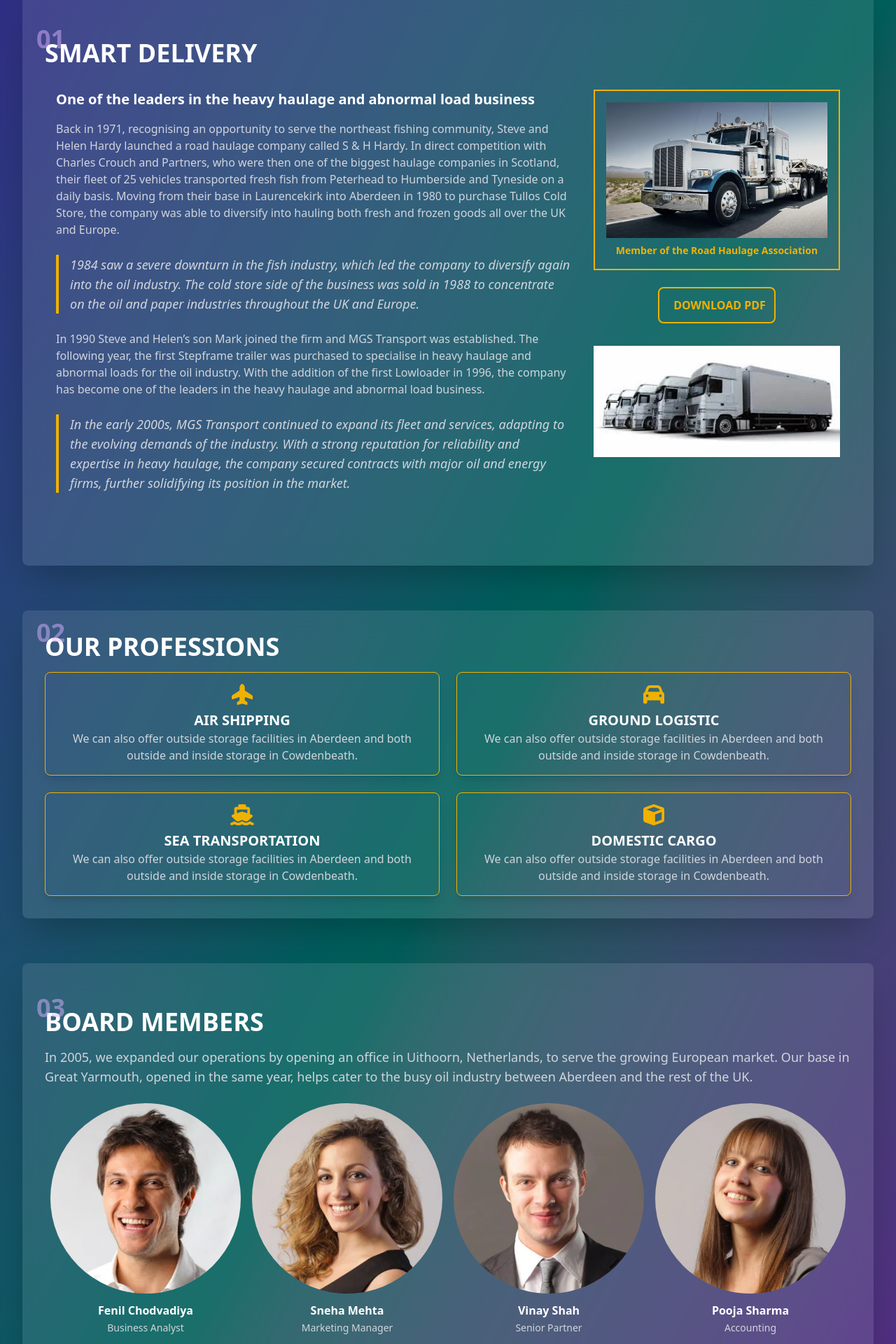
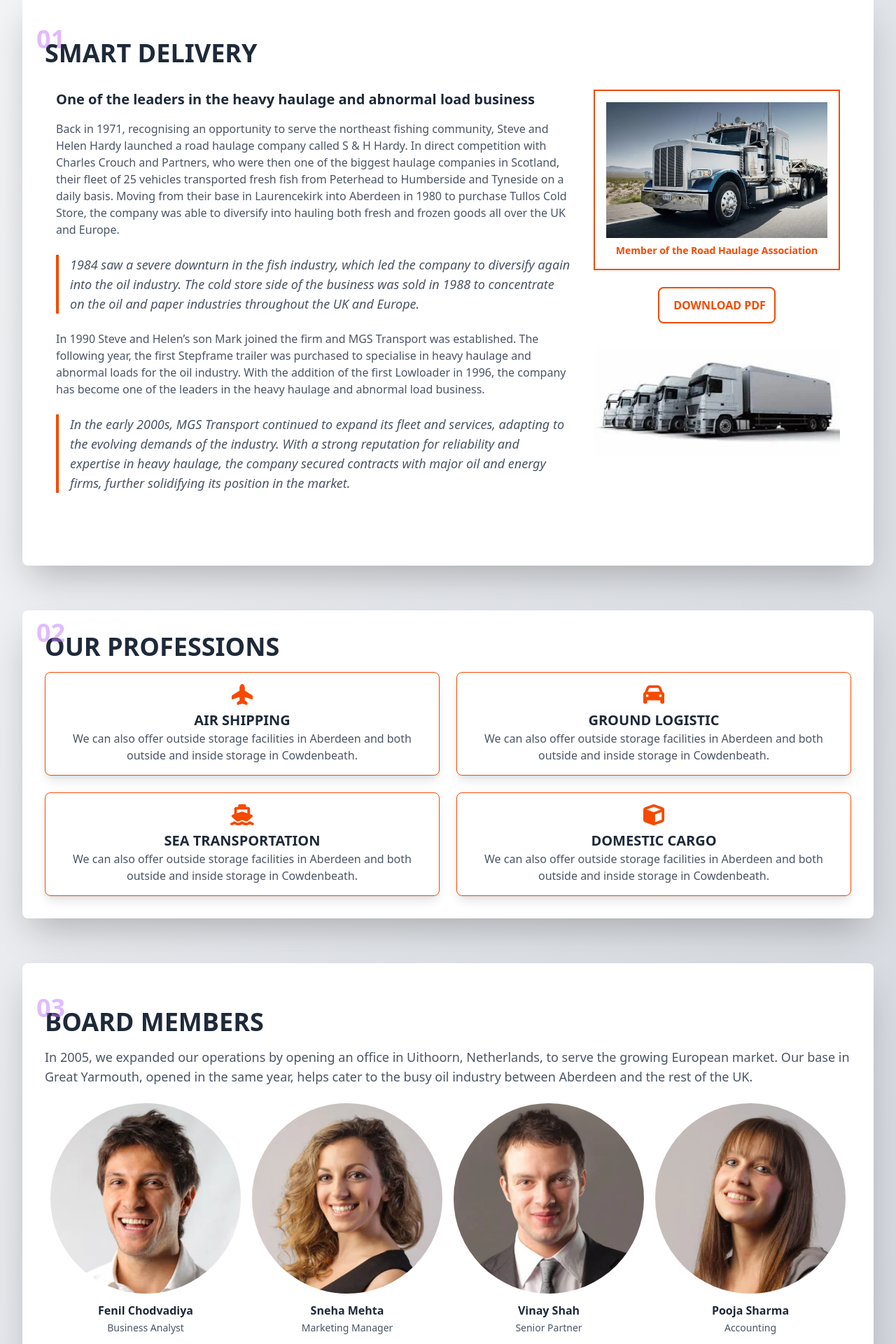
Before and after one commit to Fenil412/Mined_Hackathon_2025, a React (Vite) app in the folder client/: page /about in a window 1280 px wide. Shown: the part 140-2060 px from the top of the page at 70% size. Built offline with nearby package versions, Linux system fonts and the light colour scheme.

Commit message:
updated all pages

```diff
--- a/client/src/components/About/About.jsx
+++ b/client/src/components/About/About.jsx
@@ -41,14 +41,18 @@ const About = () => {
   ];
 
   return (
-    <div className="min-h-screen bg-gradient-to-br from-indigo-900 via-teal-800 to-purple-900 animate-gradient py-16">
+    <div className="min-h-screen bg-gradient-to-br from-gray-100 to-gray-300 dark:from-gray-800
+    dark:to-gray-700 py-16">
       <div className="container mx-auto px-4 sm:px-6 lg:px-8">
         {/* Section 1: SMART DELIVERY */}
-        <section className="about-us py-16 bg-white/10 backdrop-blur-lg rounded-lg shadow-2xl hover:shadow-3xl transition-all duration-500 p-8 mb-16">
+        <section className="about-us py-16 bg-white dark:bg-gray-900 backdrop-blur-lg rounded-lg shadow-2xl
+        hover:shadow-3xl transition-all duration-500 p-8 mb-16">
           <div className="row">
             <div className="col-xs-12">
-              <h3 className="section-title text-4xl text-white font-bold mb-4 relative z-10 animate-fade-in">
-                <span className="absolute -left-3 -top-5 text-4xl font-bold text-purple-300 opacity-50 z-0">
+              <h3 className="section-title text-4xl text-gray-800 dark:text-white font-bold mb-4 relative
+              z-10 animate-fade-in">
+                <span className="absolute -left-3 -top-5 text-4xl font-bold text-purple-400
+                dark:text-purple-300 opacity-50 z-0">
                   01
                 </span>
                 SMART DELIVERY
@@ -58,10 +62,10 @@ const About = () => {
             <div className="flex flex-wrap items-start">
               {/* Left Side - Three Paragraphs + Blockquote */}
               <div className="w-full md:w-2/3 p-4 animate-slide-in-left">
-                <h5 className="lead font-bold text-xl mb-4 text-white">
+                <h5 className="lead font-bold text-xl mb-4 text-gray-800 dark:text-white">
                   One of the leaders in the heavy haulage and abnormal load business
                 </h5>
-                <p className="mb-4 text-gray-300">
+                <p className="mb-4 text-gray-600 dark:text-gray-300">
                   Back in 1971, recognising an opportunity to serve the northeast
                   fishing community, Steve and Helen Hardy launched a road haulage
                   company called S & H Hardy. In direct competition with Charles
@@ -73,13 +77,14 @@ const About = () => {
                   diversify into hauling both fresh and frozen goods all over the
                   UK and Europe.
                 </p>
-                <blockquote className="italic text-lg border-l-4 pl-4 border-yellow-500 my-6 text-gray-300">
+                <blockquote className="italic text-lg border-l-4 pl-4 border-orange-600 my-6 text-gray-600
+                dark:text-gray-300">
                   1984 saw a severe downturn in the fish industry, which led the
                   company to diversify again into the oil industry. The cold store
                   side of the business was sold in 1988 to concentrate on the oil
                   and paper industries throughout the UK and Europe.
                 </blockquote>
-                <p className="mb-4 text-gray-300">
+                <p className="mb-4 text-gray-600 dark:text-gray-300">
                   In 1990 Steve and Helen’s son Mark joined the firm and MGS
                   Transport was established. The following year, the first Stepframe
                   trailer was purchased to specialise in heavy haulage and abnormal
@@ -87,7 +92,8 @@ const About = () => {
                   Lowloader in 1996, the company has become one of the leaders in
                   the heavy haulage and abnormal load business.
                 </p>
-                <blockquote className="italic text-lg border-l-4 pl-4 border-yellow-500 my-6 text-gray-300">
+                <blockquote className="italic text-lg border-l-4 pl-4 border-orange-600 my-6
+                text-gray-600 dark:text-gray-300">
                   In the early 2000s, MGS Transport continued to expand its fleet and services,
                   adapting to the evolving demands of the industry. With a strong reputation for
                   reliability and expertise in heavy haulage, the company secured contracts with
@@ -95,20 +101,22 @@ const About = () => {
                 </blockquote>
               </div>
 
-              {/* Right Side - Images, Caption, and PDF Download */}
+             {/* Right Side - Images, Caption, and PDF Download */}
               <div className="w-full md:w-1/3 p-4 flex flex-col items-center animate-slide-in-right">
                 {/* Common Bordered Container for First Truck & Caption */}
-                <div className="border-2 border-yellow-500 p-4 mb-6 w-full hover:scale-105 hover:shadow-xl hover:border-yellow-500 transition-all duration-300">
+                <div className="border-2 border-orange-600 p-4 mb-6 w-full hover:scale-105 hover:shadow-xl
+                :border-orange-600 transition-all duration-300">
                   <img src={truck} alt="Truck" className="w-full h-auto mb-2" />
-                  <figcaption className="text-center text-yellow-500 text-sm font-semibold mt-2">
+                  <figcaption className="text-center text-orange-600 text-sm font-semibold mt-2">
                     Member of the Road Haulage Association
                   </figcaption>
                 </div>
 
                 {/* PDF Download Section */}
-                <div className="pdf-catalog mb-4 flex items-center border-2 border-yellow-500 p-3 rounded-lg hover:scale-105 hover:shadow-xl transition-all duration-300">
-                  <i className="icon-document text-2xl mr-2 text-yellow-500"></i>
-                  <a href="#" className="text-yellow-500 font-bold">
+                <div className="pdf-catalog mb-4 flex items-center border-2 border-orange-600 p-3
+                rounded-lg hover:scale-105 hover:shadow-xl transition-all duration-300">
+                  <i className="icon-document text-2xl mr-2 text-orange-600"></i>
+                  <a href="#" className="text-orange-600 font-bold">
                     DOWNLOAD PDF
                   </a>
                 </div>
@@ -116,7 +124,8 @@ const About = () => {
                 <img
                   src={truck2}
                   alt="Truck 2"
-                  className="w-full h-auto my-4 hover:scale-105 hover:shadow-xl hover:border-2 hover:border-yellow-500 transition-all duration-300"
+                  className="w-full h-auto my-4 hover:scale-105 hover:shadow-xl hover:border-2
+                  hover:border-orange-600 transition-all duration-300"
                 />
               </div>
             </div>
@@ -124,11 +133,14 @@ const About = () => {
         </section>
 
         {/* Section 2: OUR PROFESSIONS */}
-        <section className="about-features mt-10 bg-white/10 backdrop-blur-lg rounded-lg shadow-2xl hover:shadow-3xl transition-all duration-500 p-8 mb-16">
+        <section className="about-features mt-10 bg-white dark:bg-gray-900 backdrop-blur-lg rounded-lg
+        shadow-2xl hover:shadow-3xl transition-all duration-500 p-8 mb-16">
           <div className="row">
             <div className="col-xs-12">
-              <h3 className="section-title text-4xl text-white font-bold mb-4 relative z-10 animate-fade-in">
-                <span className="absolute -left-3 -top-5 text-4xl font-bold text-purple-300 opacity-50 z-0">
+              <h3 className="section-title text-4xl text-gray-800 dark:text-white font-bold mb-4 relative z-10
+              animate-fade-in">
+                <span className="absolute -left-3 -top-5 text-4xl font-bold text-purple-400
+                dark:text-purple-300 opacity-50 z-0">
                   02
                 </span>
                 OUR PROFESSIONS
@@ -137,52 +149,59 @@ const About = () => {
             {/* Grid layout: 2 components per row */}
             <div className="grid grid-cols-1 md:grid-cols-2 gap-6">
               {/* Air Shipping */}
-              <div className="flex flex-col items-center text-center p-4 border border-yellow-500 rounded-lg shadow-lg hover:scale-105 hover:shadow-xl hover:border-2 hover:border-yellow-500 transition-all duration-300 animate-fade-in">
+              <div className="flex flex-col items-center text-center p-4 border border-orange-600 rounded-lg
+              shadow-lg hover:scale-105 hover:shadow-xl hover:border-2 hover:border-orange-600 transition-all duration-300 animate-fade-in">
                 <FontAwesomeIcon
                   icon={faPlaneUp}
-                  className="text-3xl text-yellow-500 mb-2"
+                  className="text-3xl text-orange-600 mb-2"
                 />
-                <h5 className="text-xl font-semibold text-white">AIR SHIPPING</h5>
-                <p className="text-gray-300">
+                <h5 className="text-xl font-semibold text-gray-800 dark:text-white">AIR SHIPPING</h5>
+                <p className="text-gray-600 dark:text-gray-300">
                   We can also offer outside storage facilities in Aberdeen and both
                   outside and inside storage in Cowdenbeath.
                 </p>
               </div>
 
               {/* Ground Logistic */}
-              <div className="flex flex-col items-center text-center p-4 border border-yellow-500 rounded-lg shadow-lg hover:scale-105 hover:shadow-xl hover:border-2 hover:border-yellow-500 transition-all duration-300 animate-fade-in">
+              <div className="flex flex-col items-center text-center p-4 border border-orange-600 rounded-lg
+              shadow-lg hover:scale-105 hover:shadow-xl hover:border-2 hover:border-orange-600 transition-all
+              duration-300 animate-fade-in">
                 <FontAwesomeIcon
                   icon={faCar}
-                  className="text-3xl text-yellow-500 mb-2"
+                  className="text-3xl text-orange-600 mb-2"
                 />
-                <h5 className="text-xl font-semibold text-white">GROUND LOGISTIC</h5>
-                <p className="text-gray-300">
+                <h5 className="text-xl font-semibold text-gray-800 dark:text-white">GROUND LOGISTIC</h5>
+                <p className="text-gray-600 dark:text-gray-300">
                   We can also offer outside storage facilities in Aberdeen and both
                   outside and inside storage in Cowdenbeath.
                 </p>
               </div>
 
               {/* Sea Transportation */}
-              <div className="flex flex-col items-center text-center p-4 border border-yellow-500 rounded-lg shadow-lg hover:scale-105 hover:shadow-xl hover:border-2 hover:border-yellow-500 transition-all duration-300 animate-fade-in">
+              <div className="flex flex-col items-center text-center p-4 border border-orange-600 rounded-lg
+              shadow-lg hover:scale-105 hover:shadow-xl hover:border-2 hover:border-orange-600 transition-all
+              duration-300 animate-fade-in">
                 <FontAwesomeIcon
                   icon={faShip}
-                  className="text-3xl text-yellow-500 mb-2"
+                  className="text-3xl text-orange-600 mb-2"
                 />
-                <h5 className="text-xl font-semibold text-white">SEA TRANSPORTATION</h5>
-                <p className="text-gray-300">
+                <h5 className="text-xl font-semibold text-gray-800 dark:text-white">SEA TRANSPORTATION</h5>
+                <p className="text-gray-600 dark:text-gray-300">
                   We can also offer outside storage facilities in Aberdeen and both
                   outside and inside storage in Cowdenbeath.
                 </p>
               </div>
 
               {/* Domestic Cargo */}
-              <div className="flex flex-col items-center text-center p-4 border border-yellow-500 rounded-lg shadow-lg hover:scale-105 hover:shadow-xl hover:border-2 hover:border-yellow-500 transition-all duration-300 animate-fade-in">
+              <div className="flex flex-col items-center text-center p-4 border border-orange-600 rounded-lg
+              shadow-lg hover:scale-105 hover:shadow-xl hover:border-2 hover:border-orange-600 transition-all
+              duration-300 animate-fade-in">
                 <FontAwesomeIcon
                   icon={faCube}
-                  className="text-3xl text-yellow-500 mb-2"
+                  className="text-3xl text-orange-600 mb-2"
                 />
-                <h5 className="text-xl font-semibold text-white">DOMESTIC CARGO</h5>
-                <p className="text-gray-300">
+                <h5 className="text-xl font-semibold text-gray-800 dark:text-white">DOMESTIC CARGO</h5>
+                <p className="text-gray-600 dark:text-gray-300">
                   We can also offer outside storage facilities in Aberdeen and both
                   outside and inside storage in Cowdenbeath.
                 </p>
@@ -191,17 +210,20 @@ const About = () => {
           </div>
         </section>
 
-        {/* Section 3: BOARD MEMBERS */}
-        <section className="members py-16 bg-white/10 backdrop-blur-lg rounded-lg shadow-2xl hover:shadow-3xl transition-all duration-500 p-8 mb-16">
+            {/* Section 3: BOARD MEMBERS */}
+        <section className="members py-16 bg-white dark:bg-gray-900 backdrop-blur-lg rounded-lg shadow-2xl
+        hover:shadow-3xl transition-all duration-500 p-8 mb-16">
           <div className="row">
             <div className="col-xs-12 mb-6">
-              <h3 className="section-title text-4xl text-white font-bold mb-4 relative z-10 animate-fade-in">
-                <span className="absolute -left-3 -top-5 text-4xl font-bold text-purple-300 opacity-50 z-0">
+              <h3 className="section-title text-4xl text-gray-800 dark:text-white font-bold mb-4 relative z-10
+              animate-fade-in">
+                <span className="absolute -left-3 -top-5 text-4xl font-bold text-purple-400
+                dark:text-purple-300 opacity-50 z-0">
                   03
                 </span>
                 BOARD MEMBERS
               </h3>
-              <p className="intro text-lg text-gray-300">
+              <p className="intro text-lg text-gray-600 dark:text-gray-300">
                 In 2005, we expanded our operations by opening an office in
                 Uithoorn, Netherlands, to serve the growing European market. Our
                 base in Great Yarmouth, opened in the same year, helps cater to the
@@ -212,16 +234,18 @@ const About = () => {
             {/* Member Photos in Single Line */}
             <div className="flex flex-wrap justify-between mb-6">
               {members.map((member, index) => (
-                <div key={index} className="member text-center w-full sm:w-1/2 md:w-1/4 px-2 mb-6 animate-fade-in">
-                  <figure className="hover:scale-105 hover:shadow-xl hover:border-2 hover:border-yellow-500 transition-all duration-300">
+                <div key={index} className="member text-center w-full sm:w-1/2 md:w-1/4 px-2 mb-6
+                animate-fade-in">
+                  <figure className="hover:scale-105 hover:shadow-xl hover:border-2 hover:border-orange-600
+                  transition-all duration-300">
                     <img
                       src={member.image}
                       alt={member.name}
                       className="w-full h-auto rounded-full mb-3 mx-auto"
                     />
                     <figcaption>
-                      <h5 className="font-semibold text-white">{member.name}</h5>
-                      <small className="text-sm text-gray-300">{member.role}</small>
+                      <h5 className="font-semibold text-gray-800 dark:text-white">{member.name}</h5>
+                      <small className="text-sm text-gray-600 dark:text-gray-300">{member.role}</small>
                     </figcaption>
                   </figure>
                 </div>
@@ -231,17 +255,20 @@ const About = () => {
         </section>
 
         {/* Section 4: CLIENTS */}
-        <section className="clients py-16 bg-white/10 backdrop-blur-lg rounded-lg shadow-2xl hover:shadow-3xl transition-all duration-500 p-8 mb-12">
+        <section className="clients py-16 bg-white dark:bg-gray-900 backdrop-blur-lg rounded-lg shadow-2xl
+        hover:shadow-3xl transition-all duration-500 p-8 mb-12">
           <div className="row">
             <div className="col-xs-12">
               <ul className="flex flex-wrap justify-center gap-6">
                 {[logo1, logo2, logo3, logo4, logo5, logo6].map((logo, index) => (
                   <li key={index} className="animate-fade-in">
-                    <figure className="hover:scale-105 hover:shadow-xl hover:border-2 hover:border-yellow-500 transition-all duration-300">
+                    <figure className="hover:scale-105 hover:shadow-xl hover:border-2 hover:border-orange-600
+                    transition-all duration-300">
                       <img
                         src={logo}
                         alt={`Logo ${index + 1}`}
-                        className="w-32 h-auto filter grayscale-100 hover:grayscale-0 transition-all duration-300"
+                        className="w-32 h-auto filter grayscale-100 hover:grayscale-0 transition-all
+                        duration-300"
                       />
                     </figure>
                   </li>
```
Also changed, not shown: client/src/components/Contact/Contact.jsx (+24 -9 lines), client/src/components/Home/Home.jsx (+5 -2 lines), client/src/components/RequestQuote/RequestForm.jsx (+53 -51 lines), client/src/components/Services/Services.jsx (+31 -27 lines), client/src/components/TrackOrder/SelectTimeslot.jsx (+15 -8 lines), client/src/components/TrackOrder/TrackOrder.jsx (+20 -10 lines), client/src/components/TrackOrder/Trips.jsx (+13 -8 lines), client/tailwind.config.js (+20 -8 lines).
